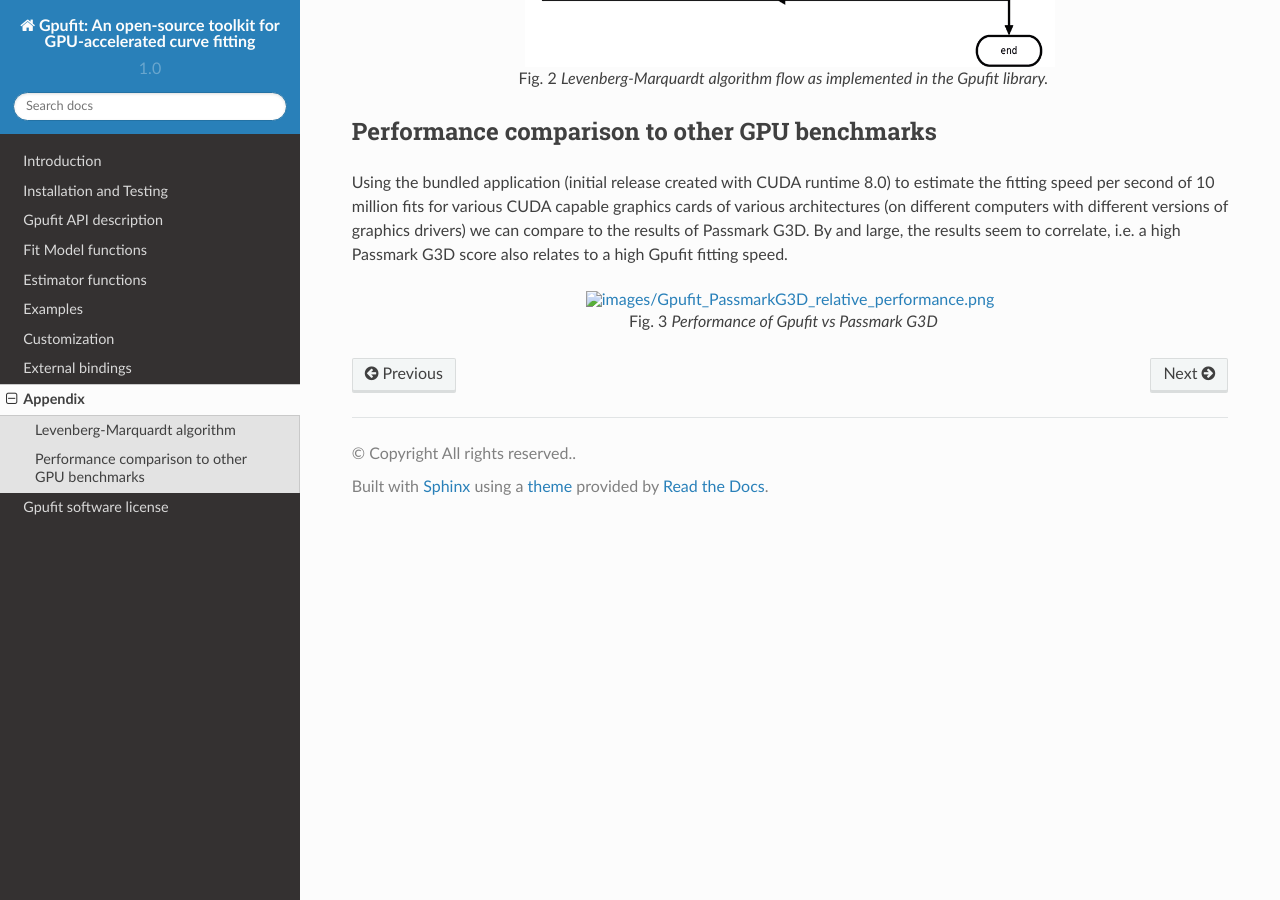
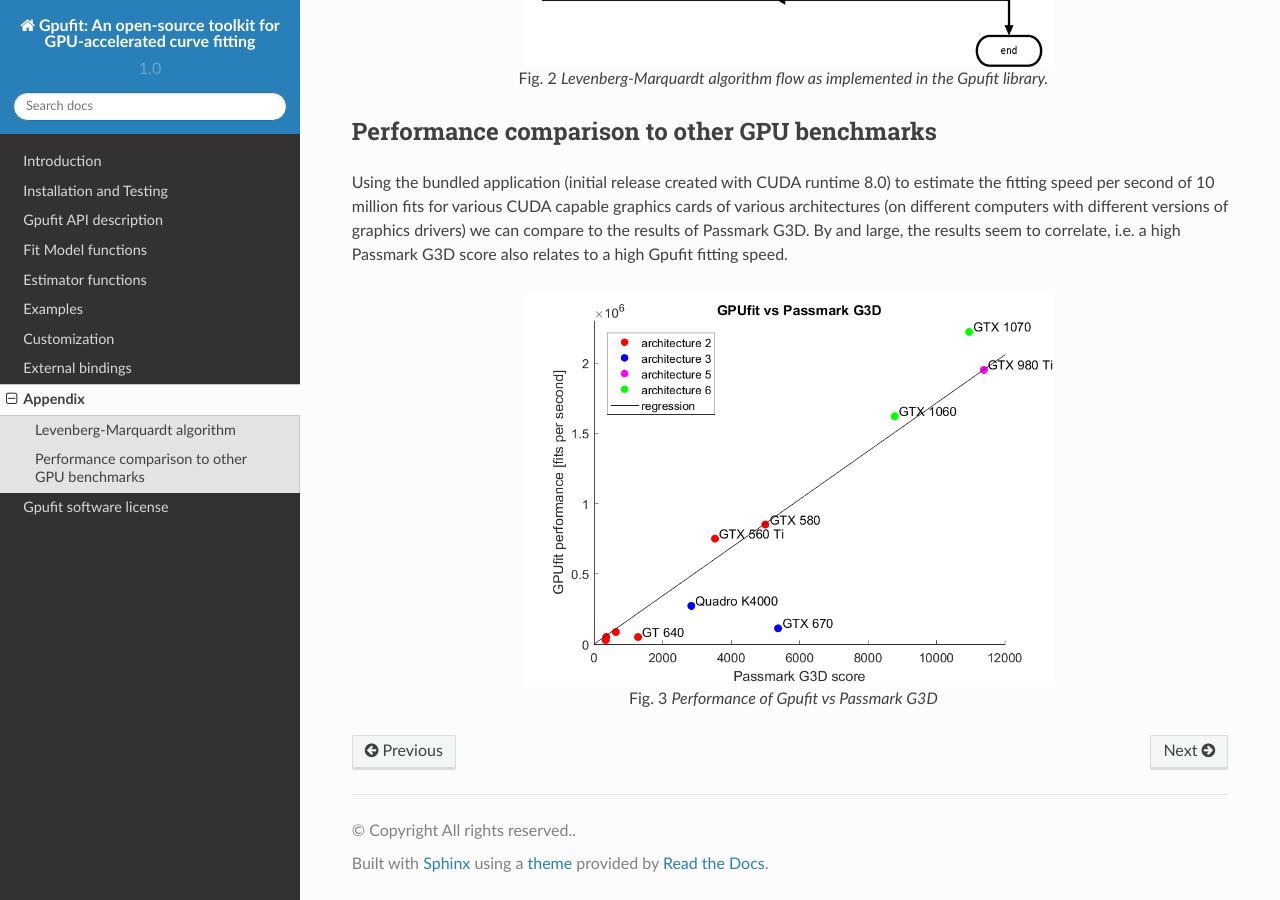
Before and after one commit to gpufit/Gpufit, a Sphinx documentation site: the page built from docs/appendix.rst, in a window 1280 px wide and 900 px high, scrolled down 1060 px. Built offline with Sphinx 7.4.7 and the Read the Docs theme 2.0.0, drawn with Linux system fonts in a browser that asks for light colours.

Commit message:
fixed links to figures in docs

```diff
--- a/docs/appendix.rst
+++ b/docs/appendix.rst
@@ -24,7 +24,7 @@ graphics cards of various architectures (on different computers with different v
 compare to the results of Passmark G3D. By and large, the results seem to correlate, i.e. a high Passmark G3D score
 also relates to a high Gpufit fitting speed.
 
-.. figure:: /images/Gpufit_PassmarkG3D_relative_performance.png
+.. figure:: /images/GPUfit_PassmarkG3D_relative_performance.png
    :width: 14 cm
    :align: center
 
--- a/docs/installation.rst
+++ b/docs/installation.rst
@@ -212,7 +212,7 @@ shown in :numref:`installation-gpufit-cpufit-performance-comparison`.
 
 .. _installation-gpufit-cpufit-performance-comparison:
 
-.. figure:: /images/Gpufit_Cpufit_Performance_Comparison.png
+.. figure:: /images/GPUFIT_CPUFIT_Performance_Comparison.png
    :width: 10 cm
    :align: center
 
```
